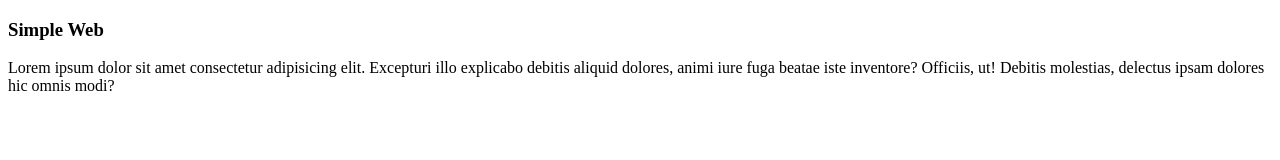
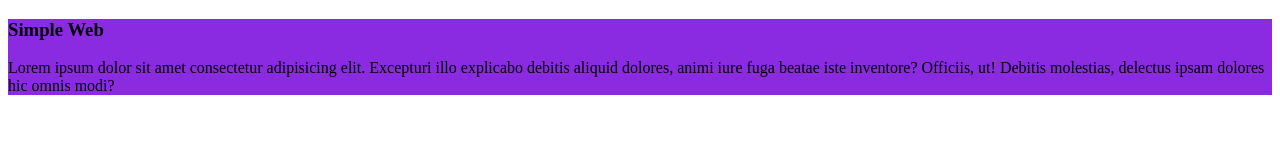
Before and after one commit to Taan01/Simple-Web, a plain HTML site: page index.html in a window 1280 px wide. Drawn offline with Linux system fonts and the light colour scheme.

Commit message:
added the first blog

```diff
--- a/index.html
+++ b/index.html
@@ -7,6 +7,7 @@
         <h3>Simple Web</h3>
         <P>Lorem ipsum dolor sit amet consectetur adipisicing elit. Excepturi illo explicabo debitis aliquid dolores, animi iure fuga beatae iste inventore? Officiis, ut! Debitis molestias, delectus ipsam dolores hic omnis modi?</P>
                 </div>
+                <link rel="stylesheet" href="styles/blog.css">
 </head>
 <body>
 
--- /dev/null
+++ b/styles/blog.css
@@ -0,0 +1,3 @@
+div{
+    background-color: blueviolet;
+} .
```
